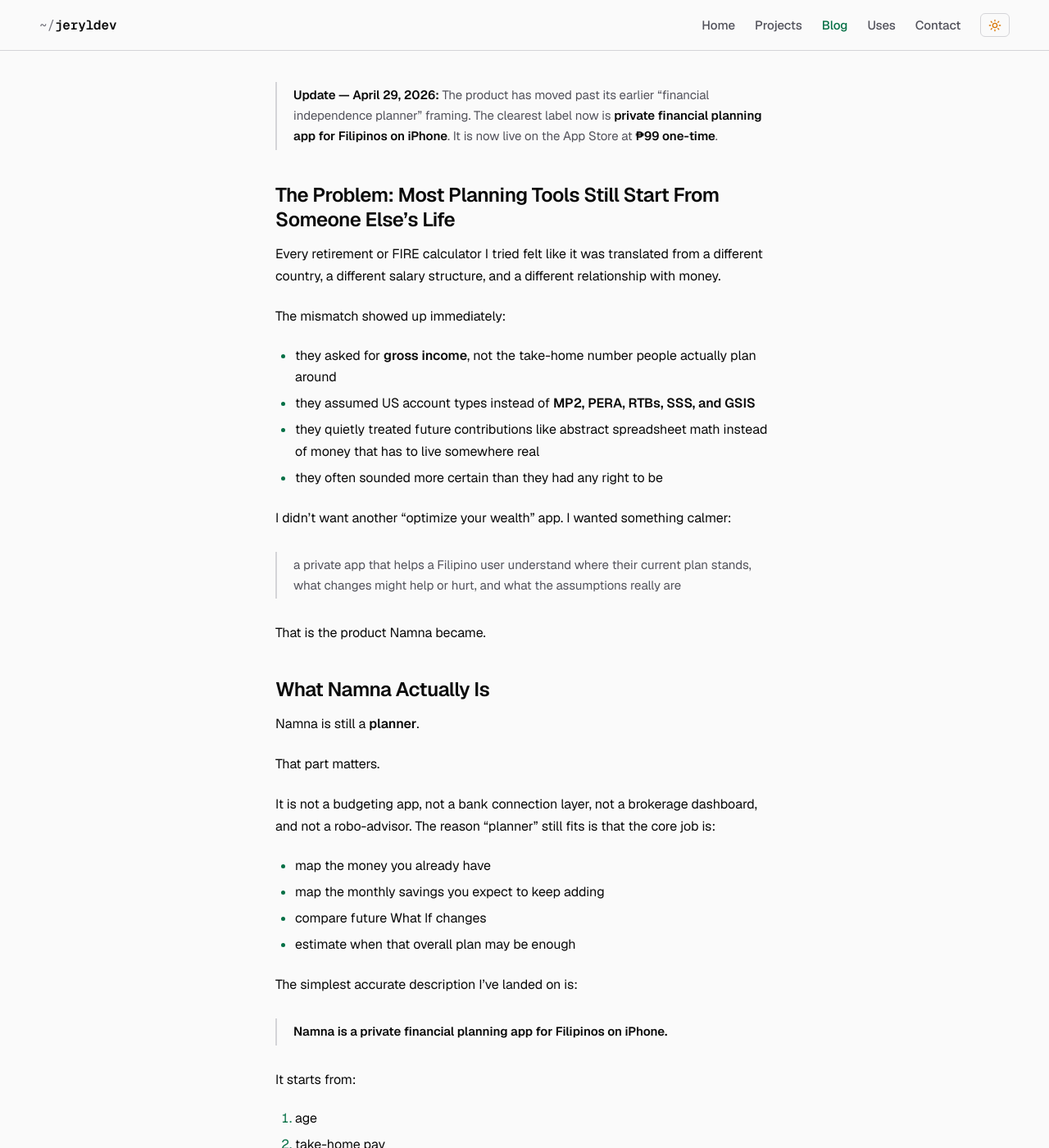
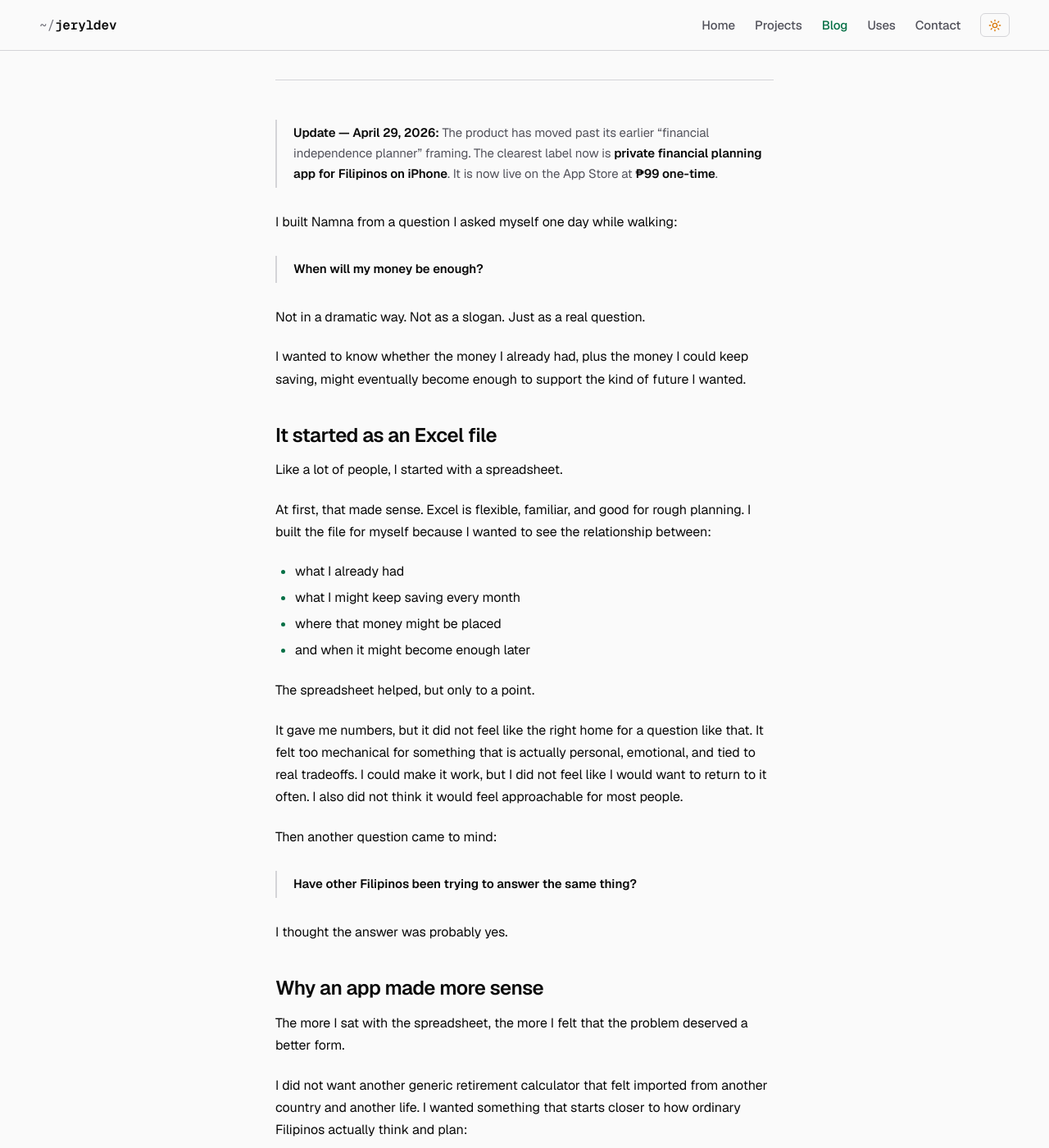
Before and after one commit to jeryldev/jeryldev.github.io, a Jekyll site: the page built from _posts/2026-04-18-namna-financial-independence-for-filipinos.md, in a window 1280 px wide and 1400 px high, scrolled down 515 px. Shown: the whole window at 82% size. Built offline with Jekyll 4.4.1, drawn with Linux system fonts in a browser that asks for light colours; some of the changed text lies outside the part shown.

Commit message:
Rewrite Namna product and blog story

```diff
--- a/_posts/2026-04-18-namna-financial-independence-for-filipinos.md
+++ b/_posts/2026-04-18-namna-financial-independence-for-filipinos.md
@@ -1,179 +1,199 @@
 ---
 layout: post
-title: "Building Namna: A Private Financial Planning App for Filipinos"
+title: "Building Namna: From a Spreadsheet Question to a Private Financial Planning App for Filipinos"
 date: 2026-04-18
 tags: [React Native, Expo, TypeScript, Personal Finance, Philippines, Mobile]
-description: "Namna is a private financial planning app for Filipinos on iPhone. Built around take-home pay, Money Today, What If changes, and local-first storage — with MP2, PERA, RTBs, SSS, and GSIS."
+description: "I built Namna from a simple question: when will my money be enough? What started as an Excel file became a private financial planning app for Filipinos on iPhone."
 image: /images/namna-screenshots/03-home-current-plan.png
-excerpt: "I built a private iPhone planning app for Filipinos that starts from take-home pay, local vehicles, and real-life What If changes. Here’s what changed as the product became more truthful and more useful."
+excerpt: "I first tried answering a personal money question in Excel. The spreadsheet worked, but it did not feel like the right tool. That question eventually became Namna."
 ---
 
 > **Update — April 29, 2026:** The product has moved past its earlier “financial independence planner” framing. The clearest label now is **private financial planning app for Filipinos on iPhone**. It is now live on the App Store at **₱99 one-time**.
 
-## The Problem: Most Planning Tools Still Start From Someone Else’s Life
+I built Namna from a question I asked myself one day while walking:
 
-Every retirement or FIRE calculator I tried felt like it was translated from a different country, a different salary structure, and a different relationship with money.
+> **When will my money be enough?**
 
-The mismatch showed up immediately:
+Not in a dramatic way. Not as a slogan. Just as a real question.
 
-- they asked for **gross income**, not the take-home number people actually plan around
-- they assumed US account types instead of **MP2, PERA, RTBs, SSS, and GSIS**
-- they quietly treated future contributions like abstract spreadsheet math instead of money that has to live somewhere real
-- they often sounded more certain than they had any right to be
+I wanted to know whether the money I already had, plus the money I could keep saving, might eventually become enough to support the kind of future I wanted.
 
-I didn’t want another “optimize your wealth” app. I wanted something calmer:
+## It started as an Excel file
 
-> a private app that helps a Filipino user understand where their current plan stands, what changes might help or hurt, and what the assumptions really are
+Like a lot of people, I started with a spreadsheet.
 
-That is the product Namna became.
+At first, that made sense. Excel is flexible, familiar, and good for rough planning. I built the file for myself because I wanted to see the relationship between:
 
-## What Namna Actually Is
+- what I already had
+- what I might keep saving every month
+- where that money might be placed
+- and when it might become enough later
 
-Namna is still a **planner**.
+The spreadsheet helped, but only to a point.
 
-That part matters.
+It gave me numbers, but it did not feel like the right home for a question like that. It felt too mechanical for something that is actually personal, emotional, and tied to real tradeoffs. I could make it work, but I did not feel like I would want to return to it often. I also did not think it would feel approachable for most people.
 
-It is not a budgeting app, not a bank connection layer, not a brokerage dashboard, and not a robo-advisor. The reason “planner” still fits is that the core job is:
+Then another question came to mind:
 
-- map the money you already have
-- map the monthly savings you expect to keep adding
-- compare future What If changes
-- estimate when that overall plan may be enough
+> **Have other Filipinos been trying to answer the same thing?**
 
-The simplest accurate description I’ve landed on is:
+I thought the answer was probably yes.
+
+## Why an app made more sense
+
+The more I sat with the spreadsheet, the more I felt that the problem deserved a better form.
+
+I did not want another generic retirement calculator that felt imported from another country and another life. I wanted something that starts closer to how ordinary Filipinos actually think and plan:
+
+- with **take-home pay**, not gross salary
+- with local options like **MP2, PERA, RTBs, SSS, and GSIS**
+- with family obligations, unstable income, and practical tradeoffs in mind
+- with privacy by default
+- and with a tone that does not make people feel poor, late, or stupid for starting small
+
+That idea became Namna.
+
+## Why Namna is still a planner
+
+One thing I became clearer about over time is that Namna is still a **planner**.
+
+That matters.
+
+It is not a bank dashboard. It is not a brokerage app. It is not a robo-advisor. It is not a budgeting tracker trying to do everything.
+
+Its job is simpler than that:
+
+- help you understand where your current plan stands
+- help you map the money you already have today
+- help you compare future What If changes
+- help you estimate when that overall plan may be enough
+
+The clearest description I have now is:
 
 > **Namna is a private financial planning app for Filipinos on iPhone.**
 
-It starts from:
+## Naming it was harder than I expected
 
-1. age
-2. take-home pay
-3. monthly savings
-4. the monthly amount you want your money to support
-5. the savings, investments, and retirement-support items you already have today
+Thinking of a product name was genuinely difficult.
 
-From there, the app builds a planning estimate instead of a promise.
+I knew from the beginning that I wanted a Filipino-rooted name. I only speak Tagalog and a little Bicolano, but I knew the app itself was meant for Filipinos in a Philippine context, so an English-only name did not feel right.
 
-## The Product Got Better When The Claims Got Smaller
+While searching, I found the Ilokano word **namnama**, which carries meanings around hope, desire, and expectation. I liked it immediately.
 
-One of the most important changes during development was learning to make the app more honest, not more impressive.
+It felt emotionally right for the kind of app I was building. Planning for the future is not just about numbers. It is also about hope.
 
-That meant tightening what Namna claims in public and in the UI:
+I thought **namnama** was a little too long for the product name, so I shortened the inspiration into **Namna**.
 
-- projections are **estimates**
-- amounts are shown in **today’s pesos**
+I do not frame Namna as a dictionary claim. I use it as a product name inspired by *namnama*.
+
+That felt honest, and it stayed.
+
+## What the product became
+
+After that, I spent weeks thinking through the app structure, logo, page screens, language, and planning logic before building it.
+
+The current product is built around a few core ideas:
+
+### 1. Start from what is real today
+
+Namna starts with:
+
+- age
+- take-home pay
+- monthly savings
+- target monthly amount later
+- the money you already have in your plan
+
+That sounds simple, but it changes the tone immediately. It feels more grounded.
+
+### 2. Make the money visible
+
+Instead of hiding everything behind one total, Namna lets users add the money they already have as clear items inside **Money Today**.
+
+That means people can plan around things they actually recognize:
+
+- MP2
+- PERA
+- RTBs
+- PSE stocks
+- digital banks
+- SSS
+- GSIS
+- and custom entries
+
+### 3. Separate the current plan from future changes
+
+One of the strongest ideas in the app is **What If**.
+
+A user can test tuition, family support, repairs, a career break, or a savings change without overwriting the current plan. That matters because many financial decisions are really comparisons between possible futures.
+
+### 4. Keep the product private and small
+
+Namna is intentionally local-first:
+
+- no account
+- no ads
+- no analytics tracking
+- no bank connection
+- no cloud sync
+
+The app stays smaller because of that, but also safer.
+
+## The app got better when the claims got smaller
+
+One of the most important lessons while building Namna was that truthfulness matters as much as features.
+
+The product became stronger when I stopped trying to make it sound bigger than it was.
+
+That meant being more literal about what it does:
+
+- projections are **planning estimates**
+- values are shown in **today’s pesos**
 - inflation is **not modeled yet**
-- workbook export is **for records or sharing only**
+- workbook export is for **records or sharing only**
 - workbook export is **not** a restore or reimport format
-- there are **no bank, broker, Pag-IBIG, SSS, or GSIS connections**
-- there are **no accounts, no cloud sync, no analytics, no ads**
+- the app has **no live financial integrations**
+- the app has **no personal financial advice layer**
 
-That kind of truthfulness sounds smaller in marketing copy, but it makes the product feel much safer.
+That kind of restraint sounds smaller in marketing copy, but it builds more trust.
 
-For finance software, trust is a feature.
+For finance apps, trust is a feature.
 
-## What Ships In The Current Build
+## What ships in Namna today
 
-The current app is built around four surfaces:
+The current build helps users:
 
-### 1. Current plan
+- estimate when their current plan may be enough
+- add the money they already have today
+- compare What If changes without overwriting the main plan
+- keep automatic local snapshots and progress history on the same phone
+- export a readable Excel workbook for their own records or sharing
 
-The home screen leads with the main estimate first. That was deliberate. Users should understand the core answer before they get pulled into structure or detail.
+It also supports both **English and Filipino** in the UI.
 
-<figure>
-  <img src="/images/namna-screenshots/03-home-current-plan.png" alt="Namna home screen showing the current plan estimate and chart" />
-  <figcaption>The current-plan view keeps the estimate first, then shows the chart and next-step prompts.</figcaption>
-</figure>
+## What I wanted the app to feel like
 
-### 2. Money Today
+More than anything, I wanted Namna to feel respectful.
 
-This is the strongest part of the product UX right now. Users add the money they already have as clear, tappable items instead of a faceless total. It supports planning around things Filipinos actually use: MP2, PERA, RTBs, PSE stocks, digital banks, SSS, GSIS, and custom entries.
+Not flashy. Not aggressive. Not built only for people who already have extra money.
 
-<figure>
-  <img src="/images/namna-screenshots/05-money-today-overview.png" alt="Namna Money Today overview screen" />
-  <figcaption>Money Today turns a pile of balances into a visible, reviewable plan.</figcaption>
-</figure>
+I wanted it to feel like:
 
-### 3. What If changes
+- start where you are
+- think clearly
+- keep going
+- do not be ashamed of small beginnings
 
-The strongest product idea in Namna is that the user can save a future change without overwriting the current plan.
+That emotional tone matters more than many people admit, especially in personal finance.
 
-That makes the app useful for real decisions:
-
-- tuition
-- family support
-- repairs
-- career breaks
-- savings shifts
-
-<figure>
-  <img src="/images/namna-screenshots/09-what-if-chart.png" alt="Namna What If chart comparing the current plan and a saved change" />
-  <figcaption>What If compares one saved change against the current plan instead of burying the user in abstractions.</figcaption>
-</figure>
-
-### 4. Local progress history
-
-Instead of asking users to do extra admin work, the app keeps automatic local snapshots on the same phone so progress history becomes part of the product rather than another chore.
-
-That change made the app feel more humane.
-
-## Why The App Feels Filipino
-
-A lot of software tries to become “local” through branding alone.
-
-What mattered more here was product structure:
-
-- start from **take-home pay**
-- support the instruments people actually know
-- let users plan around family obligations and temporary costs
-- stay usable even without internet
-- support both **English and Filipino**
-
-That is why Namna feels more believable than a generic FIRE calculator with Philippine numbers typed into it.
-
-## The Architecture Is Intentionally Small
-
-Namna is local-first by design:
-
-- a small mobile app stack
-- on-device storage
-- workbook export
-- no backend
-
-There is no backend.
-
-That is not a shortcut. It is a product choice.
-
-No server means:
-
-- lower privacy risk
-- lower operating cost
-- no forced account creation
-- no subscription pressure just to keep the lights on
-
-## What I’d Rather Be Honest About
-
-There are still things Namna does **not** do yet:
-
-- no inflation modeling
-- no live market data
-- no bank sync
-- no cross-device sync
-- no workbook restore
-- no guaranteed outcomes
-
-I think saying those things clearly makes the app stronger, not weaker.
-
-Finance products lose people the moment they feel slippery.
-
-## Pricing And Current Status
+## Pricing and current status
 
 Namna is now available on the App Store for **₱99 one-time**.
 
 That felt like the right opening move:
 
 - low enough to reduce hesitation
-- still paid, which protects the no-ads / no-tracking posture
+- still paid, which protects the no-ads, no-tracking posture
 - honest for a local-first utility app
 
 As of this update:
@@ -184,34 +204,22 @@
 
 The product page at [/namna/](/namna/) remains the source of truth for the current positioning and links.
 
-## What I Learned Building It
+## Why I’m still proud of it
 
-Three things mattered more than I expected:
+Namna is not trying to be everything.
 
-**1. Product language matters as much as math.**
-“FIRE planner” was too narrow. “Private financial planning app for Filipinos” is broader and more accurate.
+It does not try to be a bank. It does not try to be a trading app. It does not try to pretend its projections are guarantees.
 
-**2. Trust surfaces are part of the product.**
-Export wording, privacy wording, pricing, screenshot captions, and support copy all affect whether a finance app feels safe.
+It tries to do one thing well:
 
-**3. Restraint beats feature theater.**
-The best parts of Namna are the parts that feel clear, quiet, and useful. Not the parts that try to sound bigger than they are.
+> help a Filipino user think more clearly about when their money might be enough
 
-## Where Namna Goes Next
+That started as a personal spreadsheet question. Now it is a real app.
 
-The next wave of work is less about “more features” and more about better planning realism:
-
-- clearer explanation of where monthly savings are assumed to go
-- stronger support for unstable income and family-support realities
-- better short-term goal framing alongside retirement
-- optional inflation-aware views without making the main product noisy
-
-The bar is simple:
-
-> if a careful Filipino user opens the app, reads the copy, and exports a workbook, they should never feel tricked
-
-That standard is shaping the product more than any single technical decision.
+And that feels meaningful to me.
 
 ---
 
-_If you work on software in finance, regulated products, or local-market consumer apps, this is the kind of product problem I enjoy: specific, trust-sensitive, and full of hidden assumptions. [Say hello](/contact/) if that sounds like your world._
+Namna is live on the App Store: [View Namna on the App Store](https://apps.apple.com/us/app/namna/id6763838525)
+
+If you care about private software, local-market products, or finance tools that try to speak more honestly, [say hello](/contact/).
--- a/namna.md
+++ b/namna.md
@@ -8,7 +8,7 @@
 
 <div class="namna-product-intro">
   <p class="namna-kicker">Private · iPhone-only · English + Filipino</p>
-  <p class="namna-lede"><strong>Namna is a private financial planning app for Filipinos.</strong> It helps you understand your current plan, compare future What If changes, and keep everything on your iPhone without accounts, ads, or tracking.</p>
+  <p class="namna-lede"><strong>When will your money be enough?</strong> That question became Namna: a private financial planning app for Filipinos on iPhone.</p>
   <div class="namna-meta">
     <span class="badge">₱99 one-time</span>
     <span class="badge">No subscription</span>
@@ -26,16 +26,32 @@
   <figcaption>The current-plan screen leads with the estimate, then shows the chart and gentle next-step prompts.</figcaption>
 </figure>
 
+## Why I made this
+
+I built Namna from a question I asked myself one day while walking:
+
+> **When will my money be enough?**
+
+At first, I tried answering it in an Excel file.
+
+The spreadsheet helped, but it did not feel like the right home for a question like that. It felt too mechanical for something that is actually personal, emotional, and tied to real tradeoffs. I wanted something calmer, clearer, and easier to return to.
+
+Then I started wondering if other Filipinos had been trying to answer the same question too.
+
+That became Namna.
+
 ## What kind of app is Namna?
 
-Namna is still a **planner**. It is not a budgeting app, a bank dashboard, or an execution platform.
+Namna is still a **planner**.
+
+It is not a budgeting app, not a bank dashboard, and not an execution platform.
 
 It helps you:
 
 - understand where your current plan stands
 - add the money you already have today
-- compare future life changes without overwriting your main plan
-- see automatic local progress snapshots on the same phone
+- compare future What If changes without overwriting your main plan
+- keep automatic local progress snapshots on the same phone
 - keep a readable workbook export for your own records
 
 If the clearest label is one phrase, it is this:
@@ -120,6 +136,14 @@
 
 The app also uses **take-home pay**, not gross salary, because that is the number Filipino users actually plan around.
 
+## Why the name is Namna
+
+Naming the app was harder than building the first version.
+
+I knew from the beginning that I wanted a Filipino-rooted name. I found the Ilokano word **namnama**, which carries meanings around hope, desire, and expectation. I shortened that inspiration into **Namna** and used it as the product name.
+
+For me, that felt right. Planning for the future is not just about math. It is also about hope.
+
 ## Pricing and availability
 
 - **Price:** `₱99 one-time`
@@ -137,7 +161,7 @@
 
 ## About the Developer
 
-Namna is independently developed by [Jeryl Donato Estopace](/). It grew out of wanting a planning tool that starts from Filipino take-home reality, stays private by default, and speaks more honestly than a generic retirement calculator.
+Namna is independently developed by [Jeryl Donato Estopace](/). It grew out of a personal spreadsheet, a simple question, and a desire to build a planning tool that feels more respectful, more local, and more truthful than a generic retirement calculator.
 
 Connect: [LinkedIn](https://www.linkedin.com/in/jeryldev/) · [App Store](https://apps.apple.com/us/app/namna/id6763838525)
 
```
